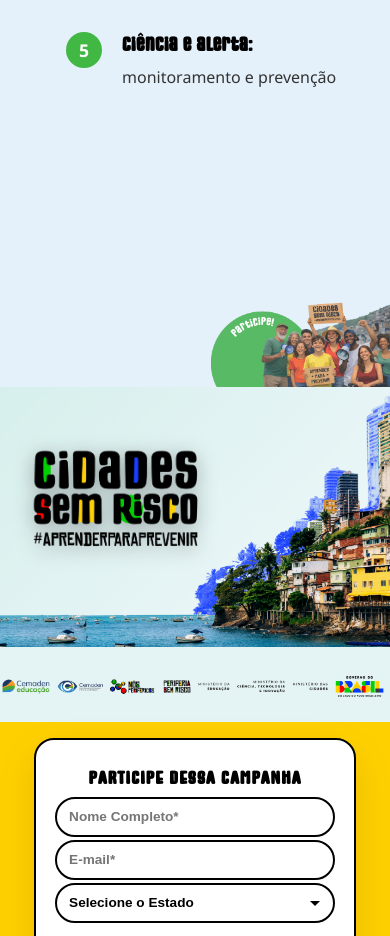
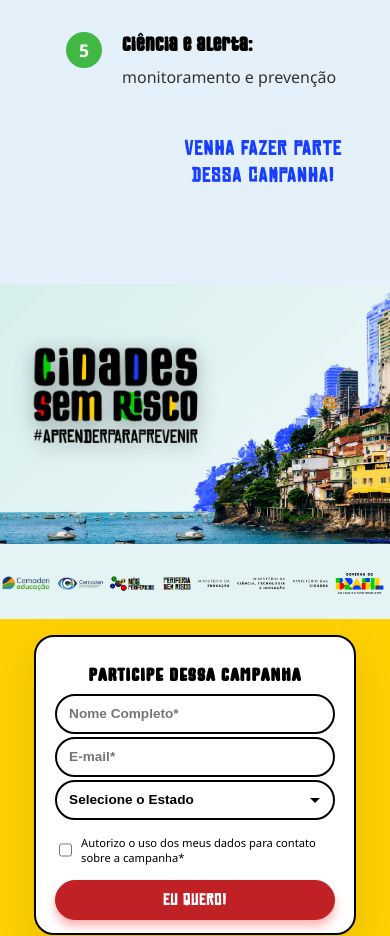
Before and after one commit to MuriloCruzzz/laddingpage, a React (Vite) app: page / in a window 390 px wide. Shown: the part 4141-5077 px from the top of the page. Built offline with nearby package versions, Linux system fonts and the light colour scheme; a web font is replaced by a local one.

Commit message:
atualização submit

```diff
--- a/src/components/LPTeste2.jsx
+++ b/src/components/LPTeste2.jsx
@@ -461,6 +461,9 @@
         return
       }
       trackCompleteRegistration(form)
+      try {
+        localStorage.setItem('passou_lp', 'sim')
+      } catch (_) {}
       setShowSidebar(true)
     } catch (err) {
       setAlertMessage('Erro de conexão. Verifique sua internet e tente novamente.')
@@ -986,7 +989,7 @@
               <li className="lp2-thematic-axes-item">
                 <span className="lp2-thematic-axes-num" aria-hidden="true">4</span>
                 <div className="lp2-thematic-axes-text">
-                  <span className="lp2-thematic-axes-label font-mighty-souly">Educação que protege:</span>
+                  <span className="lp2-thematic-axes-label font-git mighty-souly">Educação que protege:</span>
                   <span className="lp2-thematic-axes-desc">escolas e territórios seguros</span>
                 </div>
               </li>
--- a/src/styles/LPTeste2.css
+++ b/src/styles/LPTeste2.css
@@ -692,39 +692,26 @@
   .lp2-thematic-axes-desc {
     font-size: 1rem;
   }
+  /* Remove a imagem Pessoas_participe.png em telas menores */
   .lp2-thematic-axes-image-wrap {
-    max-width: 50%;
+    display: none !important;
   }
   .lp2-thematic-axes-image {
-    max-width: 240px;
-    max-height: 200px;
+    display: none !important;
   }
 }
 
 @media (max-width: 640px) {
-  .lp2-thematic-axes-image-wrap {
-    max-width: 48%;
-  }
-  .lp2-thematic-axes-image {
-    max-width: 220px;
-    max-height: 190px;
-  }
+  /* imagem já oculta em 768px */
 }
 
 @media (max-width: 480px) {
-  .lp2-thematic-axes-image-wrap {
-    max-width: 46%;
-  }
-  .lp2-thematic-axes-image {
-    max-width: 200px;
-    max-height: 170px;
-  }
+  /* imagem já oculta em 768px */
 }
 
 @media (max-width: 360px) {
   .lp2-thematic-axes-image-wrap {
-    max-width: 44%;
-    margin-bottom: 0px;
+    display: none !important;
     bottom: 0;
   }
   .lp2-thematic-axes-image {
@@ -2055,6 +2042,10 @@
   .lp2-why-cta-text {
     font-size: 1.4rem;
     letter-spacing: 1.5px;
+    margin-right: 0;
+    margin-left: auto;
+    max-width: 100%;
+    text-align: center;
   }
   .lp2-why-cta-br {
     display: block;
@@ -2081,6 +2072,14 @@
 
   .lp2-why-banner-text {
     font-size: 0.9rem;
+  }
+
+  .lp2-why-cta-text {
+    margin-right: 0;
+    margin-left: auto;
+    max-width: 100%;
+    text-align: center;
+    font-size: 1.2rem;
   }
 
   .lp2-why-list {
```
